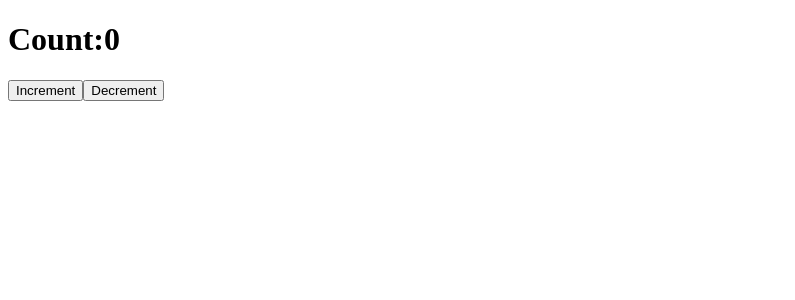
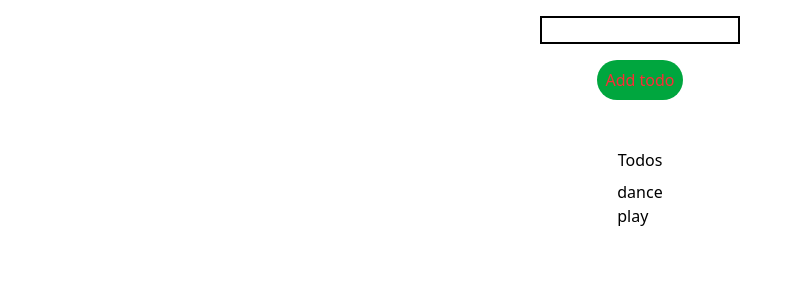
Before and after one commit to Tailung1/Notes-App-Next.js, a Next.js app: page /todos in a window 1280 px wide. Shown: the top 300 px of the page, without its empty margins (0-795 px from the left). Built offline with nearby package versions, Linux system fonts and the light colour scheme.

Commit message:
create mini todo app with zustand

```diff
--- a/app/store/countStore.ts
+++ b/app/store/countStore.ts
@@ -2,6 +2,16 @@ import { create } from "zustand";
 
 const useCountStore = create((set) => ({
   count: 0,
+  todoText: "",
+  todos: ["dance", "play"],
+  handleTextChange: (text: string) =>
+    set((state: { todoText: string }) => ({
+      todoText: text,
+    })),
+  handleTodoAdd: () =>
+    set((state: { todos: []; todoText: string }) => ({
+      todos: [...state.todos, state.todoText],
+    })),
   Increment: () =>
     set((state: { count: number }) => ({
       count: (state.count += 1),
--- a/app/todos/page.tsx
+++ b/app/todos/page.tsx
@@ -1,15 +1,35 @@
 "use client";
+import "../globals.css";
 import useCountStore from "../store/countStore";
 
 export default function Todos() {
-  const countStore = useCountStore();
+  const countStore: any = useCountStore();
 
-  console.log(countStore)
+  console.log(countStore.todoText);
   return (
-    <div>
-      <h1>Count:{countStore.count}</h1>
+    <div className='flex flex-col gap-2 mt-4 items-center'>
+      {/* <h1>Count:{countStore.count}</h1>
       <button onClick={() => countStore.Increment()}>Increment</button>
-      <button onClick={() => countStore.Decrement()}>Decrement</button>
+      <button onClick={() => countStore.Decrement()}>Decrement</button> */}
+
+      <input
+        className='border-2 w-[200px]'
+        onChange={(e) => countStore.handleTextChange(e.target.value)}
+      />
+      <button
+        className='cursor-pointer text-red-500 bg-green-600 p-2 rounded-4xl mt-2'
+        onClick={countStore.handleTodoAdd}
+      >
+        Add todo
+      </button>
+      <h1 className='mt-10'>Todos</h1>
+      <div>
+        {countStore.todos.map((todo: any) => (
+          <ul key={Math.random()}>
+            <li>{todo}</li>
+          </ul>
+        ))}
+      </div>
     </div>
   );
 }
```
